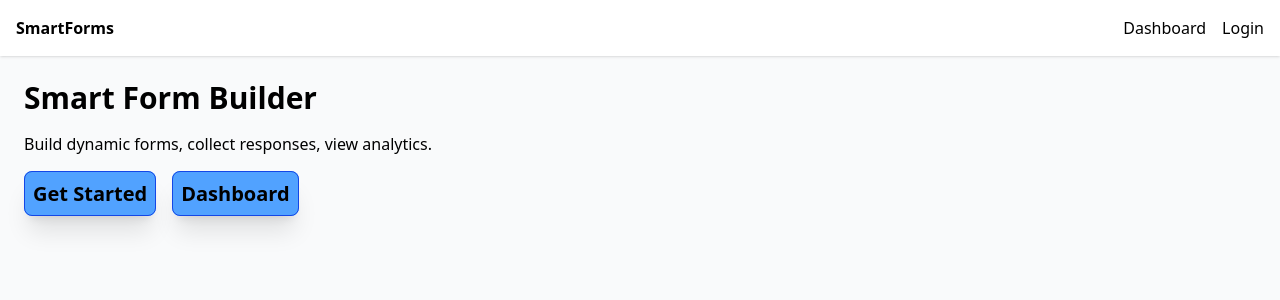
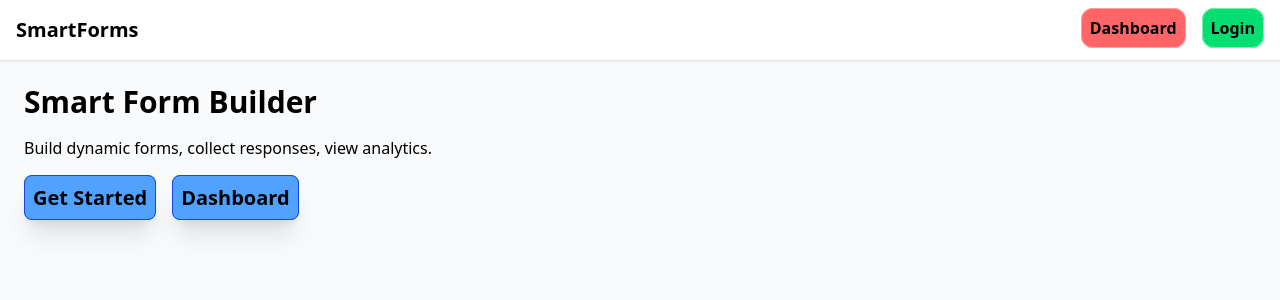
Before and after one commit to rakshithkumar608/smart_form_builder, a React app in the folder frontend/: page / in a window 1280 px wide. Shown: the top 300 px of the page. Built offline with nearby package versions, Linux system fonts and the light colour scheme; the HTML template or start-up script is replaced by a standard one.

Commit message:
Added styling to navbar

```diff
--- a/frontend/src/App.jsx
+++ b/frontend/src/App.jsx
@@ -15,12 +15,13 @@ const App = () => {
     <div className="min-h-screen bg-gray-50">
       <nav className="bg-white shadow p-4">
         <div className="container mx-auto flex justify-between">
-          <Link to="/" className="font-bold">
+          <Link to="/" className="font-bold text-xl">
             SmartForms
           </Link>
           <div className="space-x-4">
-            <Link to="/dashboard">Dashboard</Link>
-            <Link to="/login">Login</Link>
+            <Link to="/dashboard" className="p-2 border-red-300 border rounded-xl bg-red-400 hover:bg-red-500 shadow-emerald-700 font-semibold">Dashboard</Link>
+
+            <Link to="/login" className="p-2 border-green-300 border rounded-xl bg-green-400 hover:bg-green-500 shadow-emerald-700 font-semibold">Login</Link>
           </div>
         </div>
       </nav>
```
